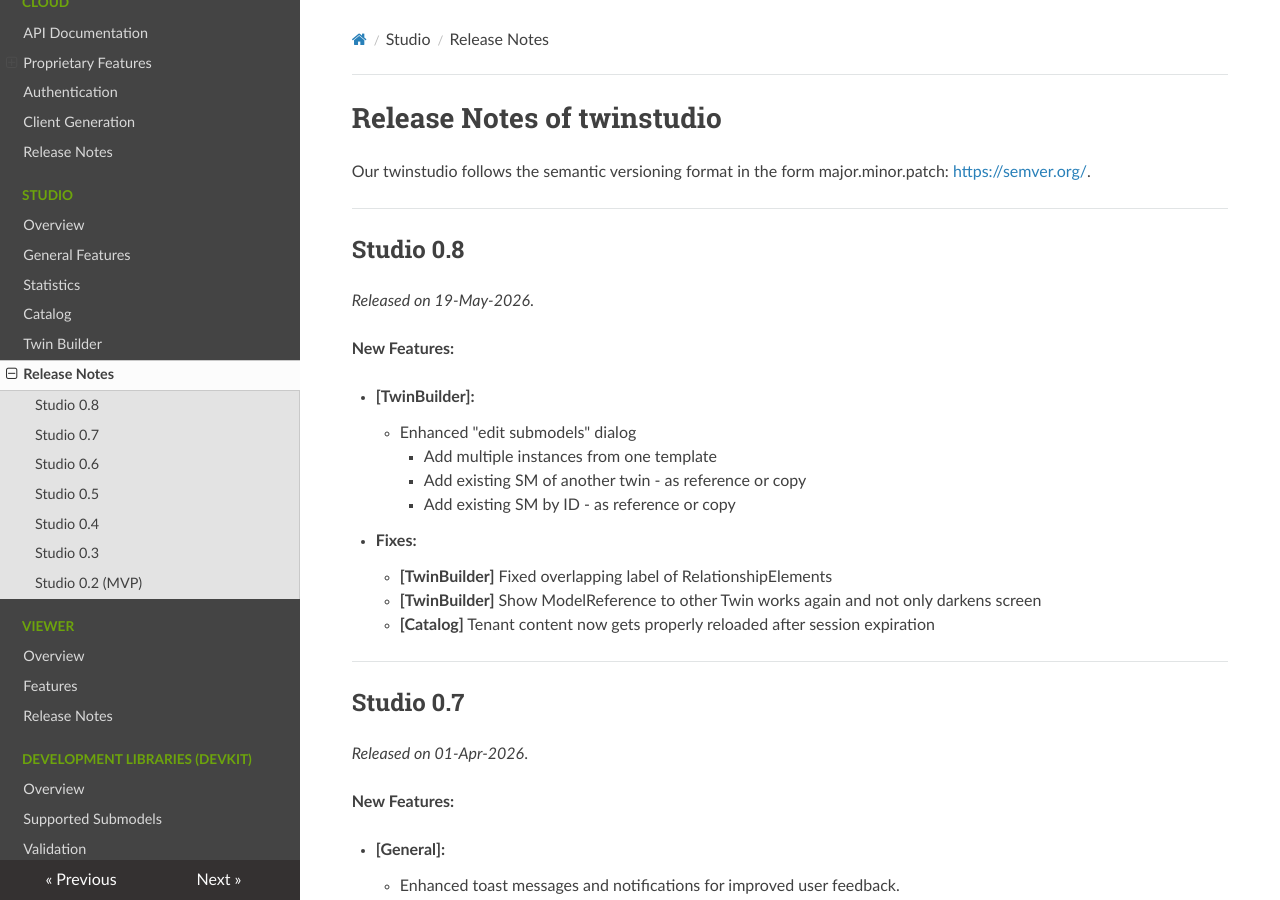
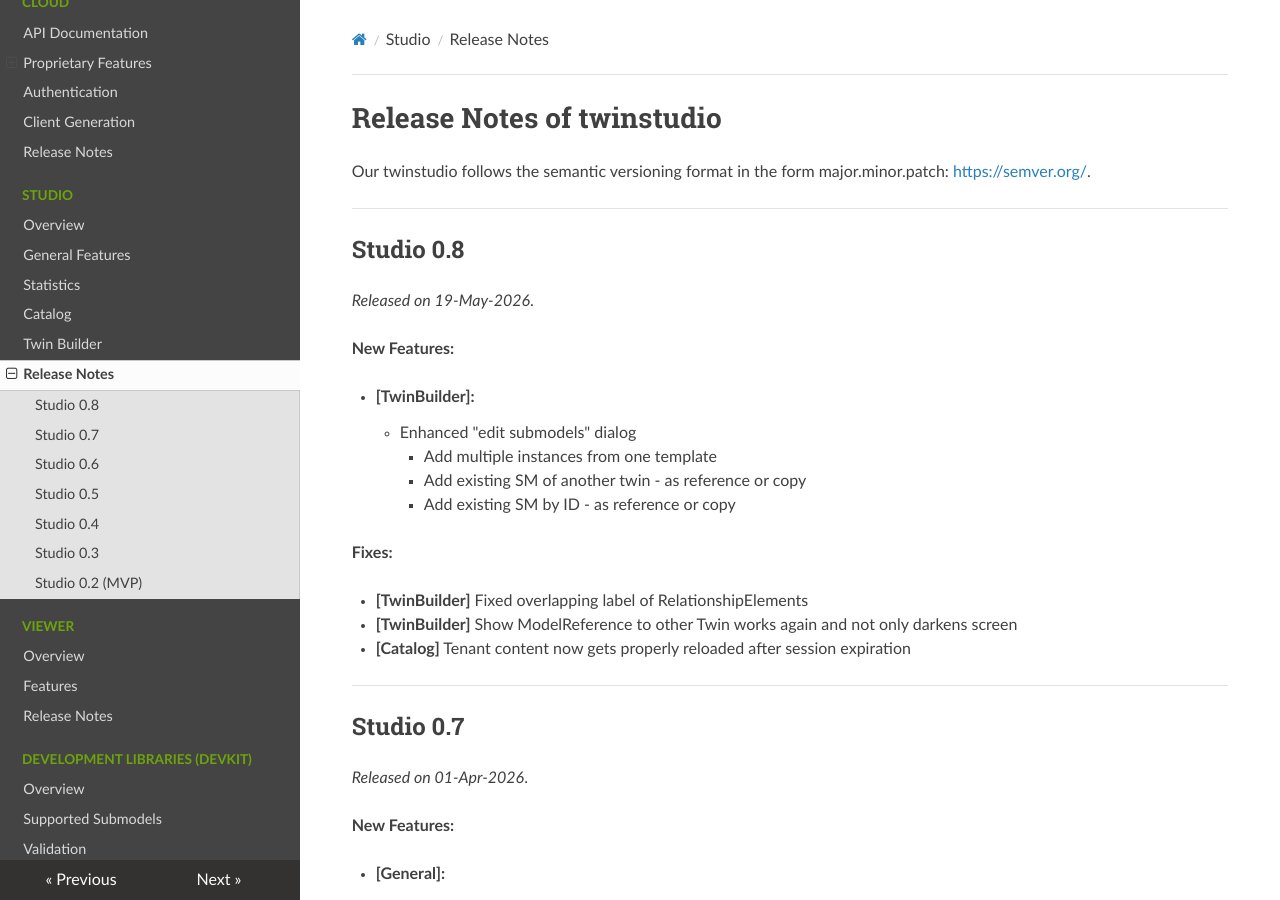
Before and after one commit to twinsphere/twinsphere.github.io, an MkDocs documentation site: the page built from docs/studio-release-notes.md, in a window 1280 px wide and 900 px high. Built offline with MkDocs 1.6.1, drawn with Linux system fonts in a browser that asks for light colours; nearby versions of some CDN libraries.

```diff
--- a/docs/studio-release-notes.md
+++ b/docs/studio-release-notes.md
@@ -18,11 +18,11 @@ Our twinstudio follows the semantic versioning format in the form major.minor.pa
         - Add existing SM of another twin - as reference or copy
         - Add existing SM by ID - as reference or copy
 
-- **Fixes:**
+**Fixes:**
 
-    - **[TwinBuilder]** Fixed overlapping label of RelationshipElements
-    - **[TwinBuilder]** Show ModelReference to other Twin works again and not only darkens screen
-    - **[Catalog]** Tenant content now gets properly reloaded after session expiration
+- **[TwinBuilder]** Fixed overlapping label of RelationshipElements
+- **[TwinBuilder]** Show ModelReference to other Twin works again and not only darkens screen
+- **[Catalog]** Tenant content now gets properly reloaded after session expiration
 
 ---
 
```
